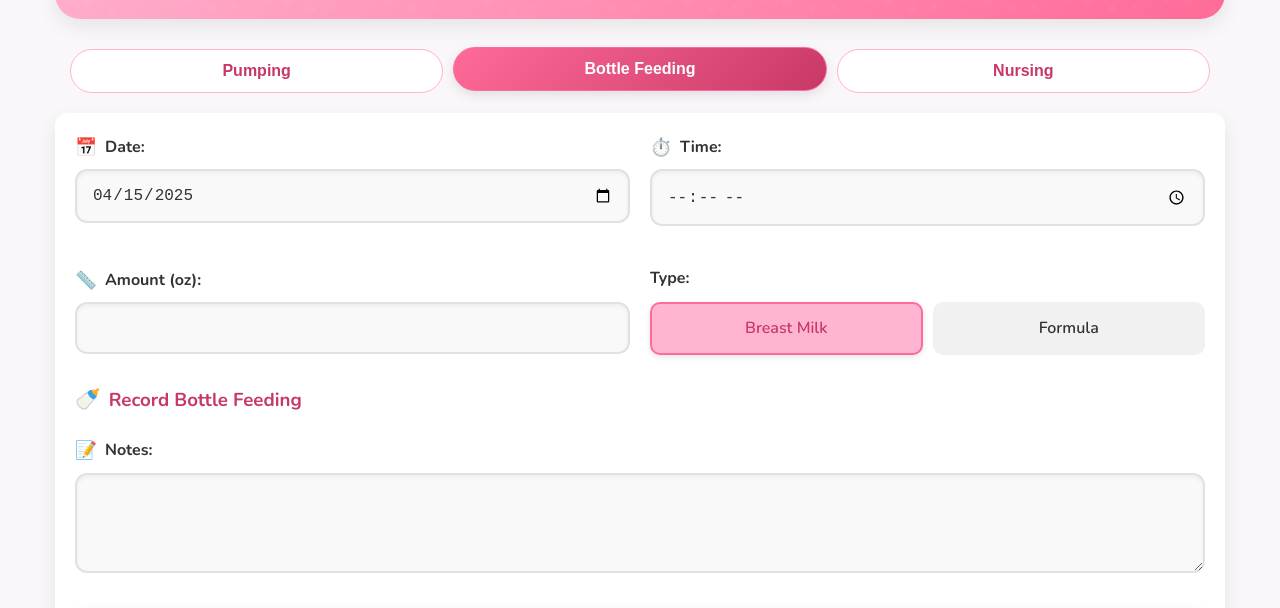
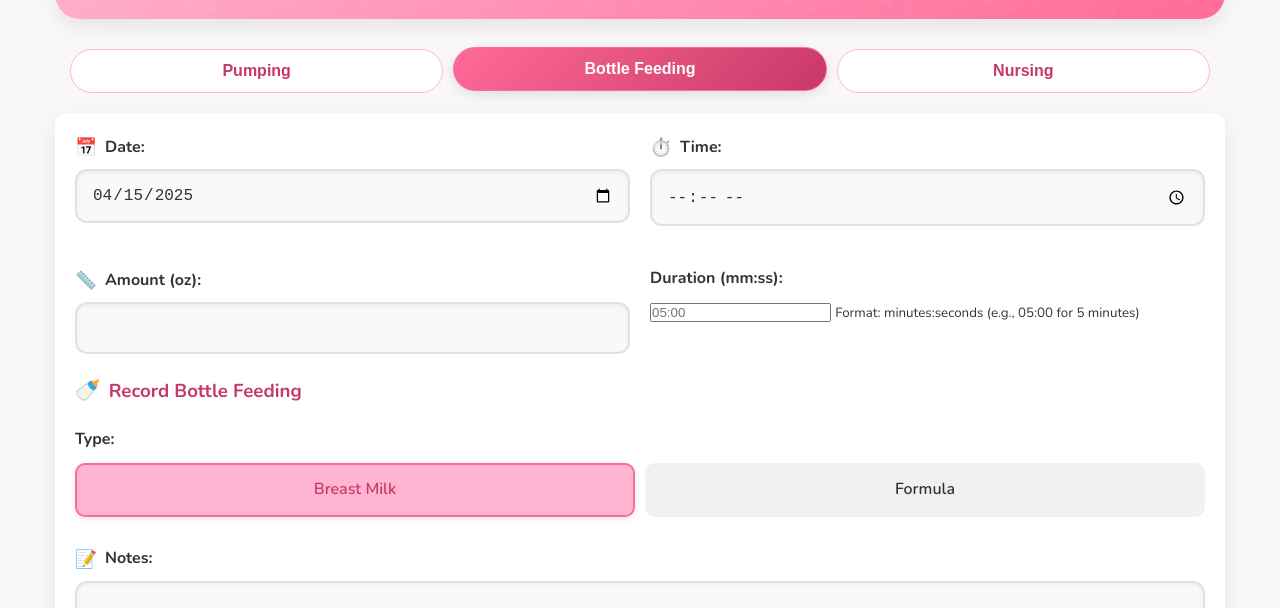
Before and after one commit to ajay-sreeram/bft, a plain HTML site: page index.html in a window 1280 px wide. Both pictures are taken after a click on the button "Bottle Feeding". Shown: the part 157-765 px from the top of the page. Drawn offline with nearby package versions, Linux system fonts and the light colour scheme.

Commit message:
Update index.html

```diff
--- a/index.html
+++ b/index.html
@@ -172,6 +172,12 @@
                     </div>
 
                     <div class="form-group">
+                        <label for="bottle-duration">Duration (mm:ss):</label>
+                        <input type="text" id="bottle-duration" placeholder="05:00" pattern="[0-9]{1,2}:[0-9]{2}" required>
+                        <small class="help-text">Format: minutes:seconds (e.g., 05:00 for 5 minutes)</small>
+                    </div>
+
+                    <div class="form-group">
                         <label>Type:</label>
                         <div class="radio-group">
                             <div class="radio-option">
@@ -301,6 +307,8 @@
 
     <div class="floating-add" id="floating-add-btn">+</div>
 
+    <div id="toast-container"></div>
+
     <script src="app.js"></script>
     <script>
         // Quick add button
@@ -309,5 +317,6 @@
             window.scrollTo({top: 0, behavior: 'smooth'});
         });
     </script>
+
 </body>
 </html>
```
